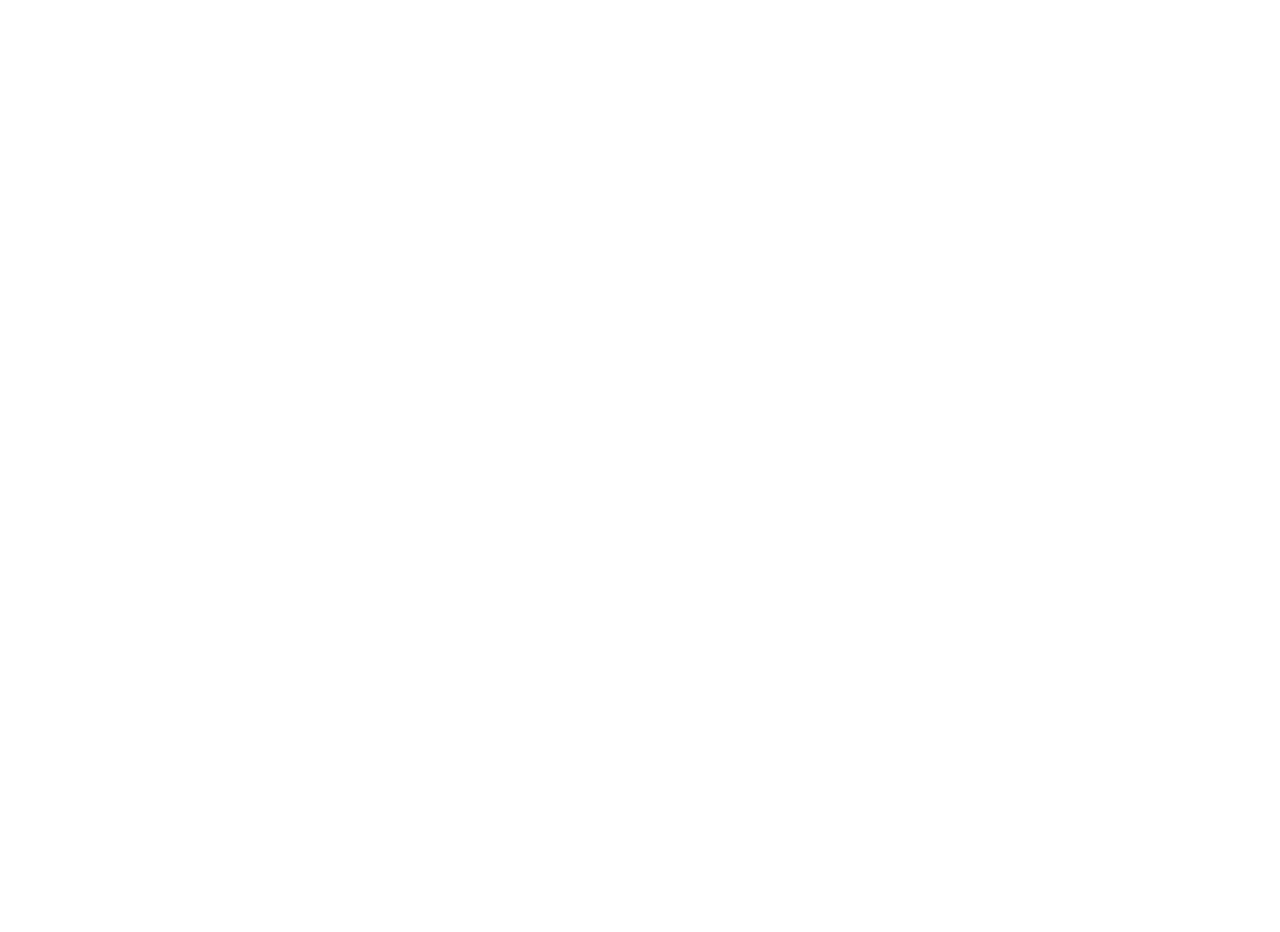
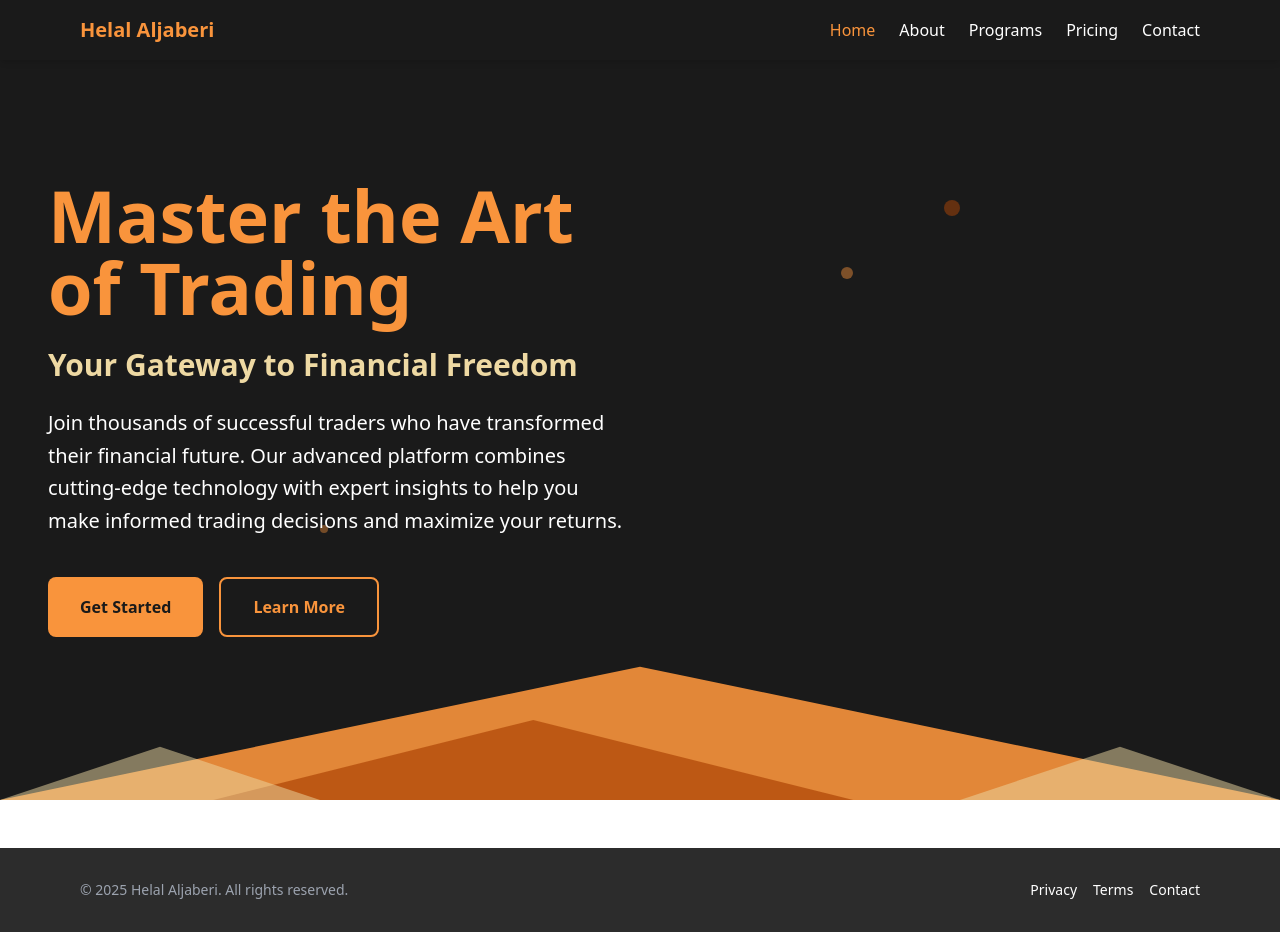
Before and after one commit to Haidarahm/Helal-Aljaberi, a React (Vite) app: page / in a window 1280 px wide. Before the commit the page ends 800 px from the top, so only its background shows below. Built offline with nearby package versions, Linux system fonts and the light colour scheme.

Commit message:
Implement routing and enhance Home page layout; add theme colors to CSS and remove unused Certificates page

```diff
--- a/src/App.jsx
+++ b/src/App.jsx
@@ -1,12 +1,23 @@
-
+import { Routes, Route } from "react-router-dom";
+import Home from "./pages/Home.jsx";
+import Contact from "./pages/Contact.jsx";
+import About from "./pages/About.jsx";
+import Programs from "./pages/Programs.jsx";
+import Pricing from "./pages/Pricing.jsx";
+import Layout from "./components/Layout.jsx";
 
 function App() {
-
   return (
-    <>
-
-    </>
-  )
+    <Routes>
+      <Route element={<Layout />}>
+        <Route path="/" element={<Home />} />
+        <Route path="/about" element={<About />} />
+        <Route path="/programs" element={<Programs />} />
+        <Route path="/pricing" element={<Pricing />} />
+        <Route path="/contact" element={<Contact />} />
+      </Route>
+    </Routes>
+  );
 }
 
-export default App
+export default App;
--- /dev/null
+++ b/src/components/Footer.jsx
@@ -0,0 +1,31 @@
+export default function Footer() {
+  return (
+    <footer className="bg-[color:var(--color-secondary-light)] text-[color:var(--color-accent)] mt-12">
+      <div className="mx-auto max-w-6xl px-4 py-8 flex flex-col sm:flex-row items-center justify-between gap-4">
+        <p className="text-sm text-[color:var(--color-text-light)]">
+          © {new Date().getFullYear()} Helal Aljaberi. All rights reserved.
+        </p>
+        <div className="flex gap-4 text-sm">
+          <a
+            href="#"
+            className="hover:text-[color:var(--color-primary-light)] transition-colors"
+          >
+            Privacy
+          </a>
+          <a
+            href="#"
+            className="hover:text-[color:var(--color-primary-light)] transition-colors"
+          >
+            Terms
+          </a>
+          <a
+            href="#"
+            className="hover:text-[color:var(--color-primary-light)] transition-colors"
+          >
+            Contact
+          </a>
+        </div>
+      </div>
+    </footer>
+  );
+}
--- /dev/null
+++ b/src/components/Layout.jsx
@@ -0,0 +1,15 @@
+import { Outlet } from "react-router-dom";
+import Navbar from "./Navbar.jsx";
+import Footer from "./Footer.jsx";
+
+export default function Layout() {
+  return (
+    <div className=" relative bg-[color:var(--color-accent)] text-[color:var(--color-text-primary)] flex flex-col">
+      <Navbar />
+      <main className="flex-1 relative mx-auto w-full  ">
+        <Outlet />
+      </main>
+      <Footer />
+    </div>
+  );
+}
--- /dev/null
+++ b/src/components/Navbar.jsx
@@ -0,0 +1,43 @@
+import { NavLink } from "react-router-dom";
+
+export default function Navbar() {
+  return (
+    <header className="fixed inset-x-0 top-0 z-50 bg-[color:var(--color-secondary)] text-[color:var(--color-accent)] shadow-md">
+      <div className="mx-auto max-w-6xl px-4 py-4 flex items-center justify-between">
+        <NavLink
+          to="/"
+          className="text-xl font-semibold text-[color:var(--color-primary)]"
+        >
+          Helal Aljaberi
+        </NavLink>
+        <nav className="flex gap-6">
+          <NavItem to="/">Home</NavItem>
+          <NavItem to="/about">About</NavItem>
+          <NavItem to="/programs">Programs</NavItem>
+          <NavItem to="/pricing">Pricing</NavItem>
+          <NavItem to="/contact">Contact</NavItem>
+        </nav>
+      </div>
+    </header>
+  );
+}
+
+function NavItem({ to, children }) {
+  return (
+    <NavLink
+      to={to}
+      className={({ isActive }) =>
+        [
+          "transition-colors",
+          "hover:text-[color:var(--color-primary-light)]",
+          isActive
+            ? "text-[color:var(--color-primary)]"
+            : "text-[color:var(--color-accent)]",
+        ].join(" ")
+      }
+      end={to === "/"}
+    >
+      {children}
+    </NavLink>
+  );
+}
--- a/src/index.css
+++ b/src/index.css
@@ -1 +1,17 @@
 @import "tailwindcss";
+
+@theme {
+    --color-primary: #f9943c;       /* Gold */
+    --color-primary-dark: #ae4607;  /* Deep Gold */
+    --color-primary-light: #EED9A3; /* Light Gold */
+
+    --color-secondary: #1A1A1A;     /* Dark background */
+    --color-secondary-light: #2C2C2C;
+
+    --color-accent: #FFFFFF;        /* White */
+    --color-accent-muted: #F7F7F7;  /* Light gray */
+
+    --color-text-primary: #111111;
+    --color-text-secondary: #555555;
+    --color-text-light: #9CA3AF;
+  }
--- a/src/pages/Home.jsx
+++ b/src/pages/Home.jsx
@@ -1,8 +1,90 @@
 export default function Home() {
   return (
-    <div>
-      <h1>Home</h1>
-      <p>Welcome to the home section.</p>
-    </div>
-  )
+    <section className="relative h-screen flex items-center overflow-hidden bg-[color:var(--color-secondary)]">
+      {/* Background Image */}
+      <div className="absolute inset-0 z-0">
+        {/* Dark overlay */}
+        <div className="absolute inset-0 bg-[color:var(--color-secondary)] opacity-70"></div>
+      </div>
+
+      {/* Content Container */}
+      <div className="container mt-4 mx-auto px-6 lg:px-12 z-10 relative">
+        <div className="grid grid-cols-1 lg:grid-cols-2 gap-8 items-center ">
+          {/* Left Side - Text Content */}
+          <div className="space-y-6 lg:space-y-6">
+            <h1 className="text-5xl lg:text-7xl font-bold text-[color:var(--color-primary)] ">
+              Master the Art of Trading
+            </h1>
+
+            <h2 className="text-2xl lg:text-3xl font-semibold text-[color:var(--color-primary-light)]">
+              Your Gateway to Financial Freedom
+            </h2>
+
+            <p className="text-lg lg:text-xl text-[color:var(--color-accent)] leading-relaxed max-w-xl">
+              Join thousands of successful traders who have transformed their
+              financial future. Our advanced platform combines cutting-edge
+              technology with expert insights to help you make informed trading
+              decisions and maximize your returns.
+            </p>
+
+            <div className="flex gap-4 pt-4">
+              <button className="px-8 py-4 bg-[color:var(--color-primary)] text-[color:var(--color-secondary)] font-semibold rounded-lg hover:bg-[color:var(--color-primary-dark)] transition-all duration-300 transform hover:scale-105">
+                Get Started
+              </button>
+              <button className="px-8 py-4 border-2 border-[color:var(--color-primary)] text-[color:var(--color-primary)] font-semibold rounded-lg hover:bg-[color:var(--color-primary)] hover:text-[color:var(--color-secondary)] transition-all duration-300">
+                Learn More
+              </button>
+            </div>
+          </div>
+
+          {/* Right Side - Image Space (full height) */}
+          <div className="hidden lg:block"></div>
+        </div>
+      </div>
+
+      {/* Triangle Shapes at Bottom */}
+      <div className="absolute bottom-0 left-0 right-0 z-20">
+        <svg
+          className="w-full h-32 lg:h-40"
+          viewBox="0 0 1200 120"
+          preserveAspectRatio="none"
+        >
+          {/* Large triangle pointing up */}
+          <polygon
+            points="0,120 600,20 1200,120"
+            fill="var(--color-primary)"
+            opacity="0.9"
+          />
+          {/* Medium triangle */}
+          <polygon
+            points="200,120 500,60 800,120"
+            fill="var(--color-primary-dark)"
+            opacity="0.7"
+          />
+          {/* Small accent triangles */}
+          <polygon
+            points="0,120 150,80 300,120"
+            fill="var(--color-primary-light)"
+            opacity="0.5"
+          />
+          <polygon
+            points="900,120 1050,80 1200,120"
+            fill="var(--color-primary-light)"
+            opacity="0.5"
+          />
+        </svg>
+      </div>
+
+      {/* Animated floating elements */}
+      <div className="absolute top-1/4 right-1/4 w-4 h-4 bg-[color:var(--color-primary-dark)] rounded-full opacity-50 animate-pulse"></div>
+      <div
+        className="absolute top-1/3 right-1/3 w-3 h-3 bg-[color:var(--color-primary)] rounded-full opacity-40 animate-pulse"
+        style={{ animationDelay: "1s" }}
+      ></div>
+      <div
+        className="absolute bottom-1/3 left-1/4 w-2 h-2 bg-[color:var(--color-primary)] rounded-full opacity-30 animate-pulse"
+        style={{ animationDelay: "2s" }}
+      ></div>
+    </section>
+  );
 }
--- /dev/null
+++ b/src/pages/Pricing.jsx
@@ -0,0 +1,9 @@
+import React from 'react'
+
+const Pricing = () => {
+  return (
+    <div>Pricing</div>
+  )
+}
+
+export default Pricing
--- a/src/pages/Certificates.jsx
+++ b/src/pages/Programs.jsx
@@ -1,4 +1,4 @@
-export default function Certificates() {
+export default function Programs() {
   return (
     <div>
       <h1>Certificates</h1>
```
Also changed, not shown: src/main.jsx (+8 -8 lines), src/assets/image.png (added).
